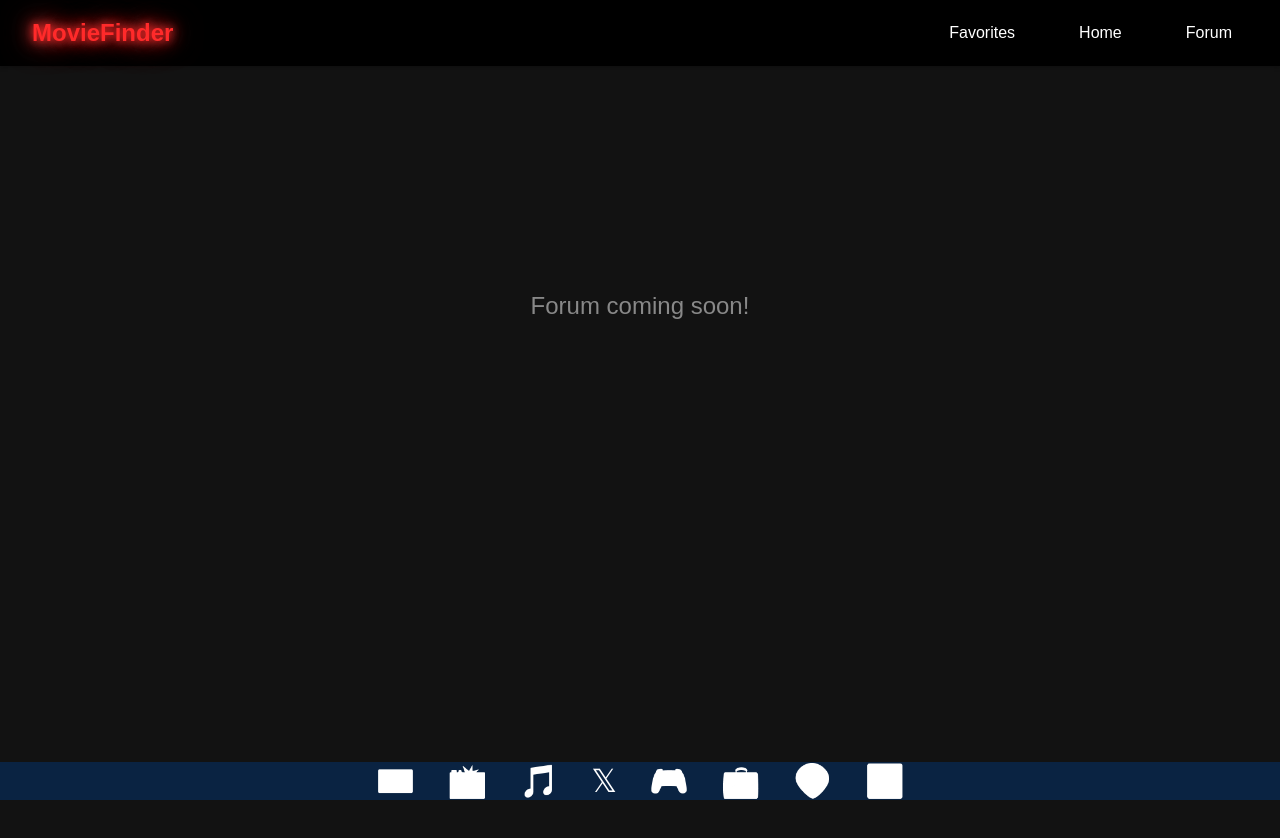
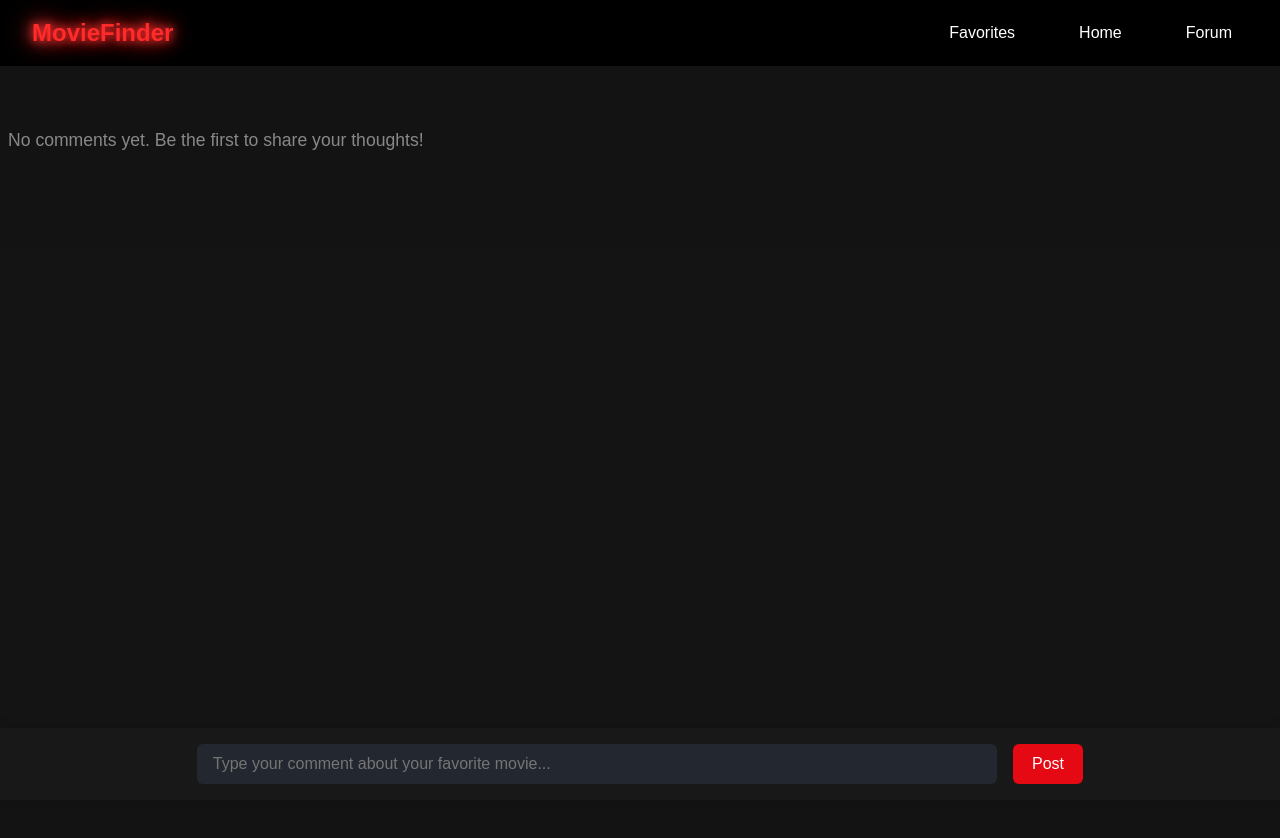
Before and after one commit to jstxw/First-React-Application-with-JS, a React (Vite) app in the folder frontend/: page /Forum in a window 1280 px wide. Shown: the top 838 px of the page. Before the commit the page ends 800 px from the top, so only its background shows below. Built offline with nearby package versions, Linux system fonts and the light colour scheme.

Commit message:
more changes!!

```diff
--- a/frontend/src/App.jsx
+++ b/frontend/src/App.jsx
@@ -19,7 +19,6 @@ function App() {
           <Route path="/Favorites" element={<Favorites />} />
           <Route path="/Forum" element={<Forum />} />
         </Routes>
-        <BottomNavBar />
       </MovieProvider>
     </>
   );
--- a/frontend/src/Pages/Forum.jsx
+++ b/frontend/src/Pages/Forum.jsx
@@ -1,9 +1,42 @@
-import React from "react";
+import React, { useState } from "react";
+import "../css/Forum.css";
 
 const Forum = () => {
+  const [comments, setComments] = useState([]);
+  const [input, setInput] = useState("");
+
+  const handleInputChange = (e) => setInput(e.target.value);
+  const handleSubmit = (e) => {
+    e.preventDefault();
+    if (input.trim()) {
+      setComments([{ text: input, id: Date.now() }, ...comments]);
+      setInput("");
+    }
+  };
+
   return (
-    <div style={{ display: 'flex', justifyContent: 'center', alignItems: 'center', minHeight: '60vh', fontSize: '1.5rem', color: '#888' }}>
-      Forum coming soon!
+    <div className="forum-container">
+      <div className="comments-section">
+        {comments.length === 0 ? (
+          <div className="no-comments">No comments yet. Be the first to share your thoughts!</div>
+        ) : (
+          comments.map((comment) => (
+            <div className="comment-box" key={comment.id}>
+              {comment.text}
+            </div>
+          ))
+        )}
+      </div>
+      <form className="comment-form" onSubmit={handleSubmit}>
+        <input
+          className="comment-input"
+          type="text"
+          placeholder="Type your comment about your favorite movie..."
+          value={input}
+          onChange={handleInputChange}
+        />
+        <button className="comment-submit" type="submit">Post</button>
+      </form>
     </div>
   );
 };
--- /dev/null
+++ b/frontend/src/css/Forum.css
@@ -0,0 +1,130 @@
+.forum-container {
+    display: flex;
+    flex-direction: column;
+    height: 100vh;
+    width: 100vw;
+    margin: 0;
+    background: rgba(20, 20, 20, 0.95);
+    border-radius: 0;
+    box-shadow: none;
+    padding: 2rem 0 5rem 0;
+    position: relative;
+}
+
+.comments-section {
+    display: flex;
+    flex-direction: column;
+    align-items: flex-start;
+    justify-content: flex-start;
+    gap: 1rem;
+    margin-bottom: 2rem;
+    flex: 1;
+    min-height: 0;
+    overflow-y: auto;
+    width: 100%;
+    padding: 0 0.5rem;
+}
+
+.comment-box {
+    background: #23272f;
+    color: #fff;
+    border-radius: 8px;
+    width: 100%;
+    min-height: 90px;
+    max-width: 100vw;
+    display: flex;
+    align-items: flex-start;
+    justify-content: flex-start;
+    padding: 1rem 1.2rem;
+    font-size: 1.1rem;
+    box-shadow: 0 2px 8px rgba(0, 0, 0, 0.08);
+    border-left: 4px solid #e50914;
+    animation: fadeIn 0.3s ease;
+    word-break: break-word;
+    overflow: hidden;
+    box-sizing: border-box;
+}
+
+.no-comments {
+    color: #888;
+    text-align: left;
+    font-size: 1.1rem;
+    margin-top: 2rem;
+    width: 100%;
+}
+
+.comment-form {
+    position: fixed;
+    left: 0;
+    right: 0;
+    bottom: 0;
+    background: #181818;
+    display: flex;
+    justify-content: center;
+    align-items: center;
+    padding: 1rem 0.5rem;
+    box-shadow: 0 -2px 12px rgba(0, 0, 0, 0.15);
+    z-index: 10;
+    gap: 0.5rem;
+}
+
+.comment-input {
+    flex: 1;
+    max-width: 800px;
+    padding: 0.7rem 1rem;
+    border-radius: 6px;
+    border: none;
+    font-size: 1rem;
+    background: #23272f;
+    color: #fff;
+    margin-right: 0.5rem;
+}
+
+.comment-input:focus {
+    outline: 2px solid #e50914;
+}
+
+.comment-submit {
+    background: #e50914;
+    color: #fff;
+    border: none;
+    border-radius: 6px;
+    padding: 0.7rem 1.2rem;
+    font-size: 1rem;
+    font-weight: 500;
+    cursor: pointer;
+    transition: background 0.2s;
+}
+
+.comment-submit:hover {
+    background: #b0060f;
+}
+
+@media (max-width: 600px) {
+    .forum-container {
+        padding: 1rem 0 5rem 0;
+    }
+
+    .comment-input {
+        max-width: 180px;
+        font-size: 0.95rem;
+    }
+
+    .comment-box {
+        font-size: 1rem;
+        padding: 0.7rem 0.7rem;
+        min-height: 70px;
+    }
+}
+
+@keyframes fadeIn {
+    from {
+        opacity: 0;
+        transform: translateY(20px);
+    }
+
+    to {
+        opacity: 1;
+        transform: translateY(0);
+    }
+}
```
